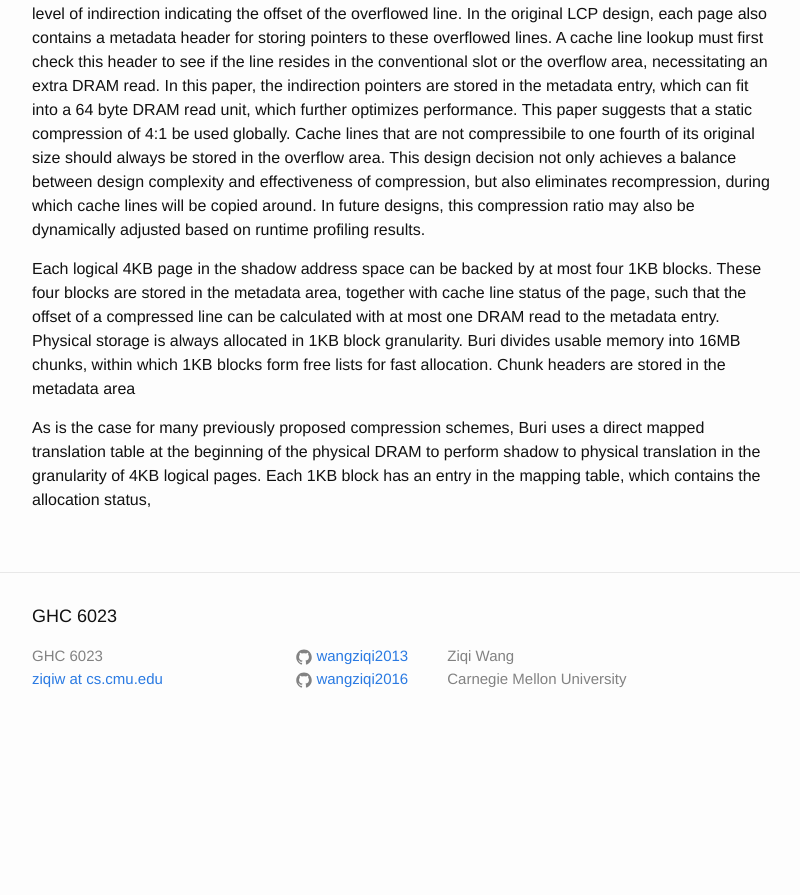
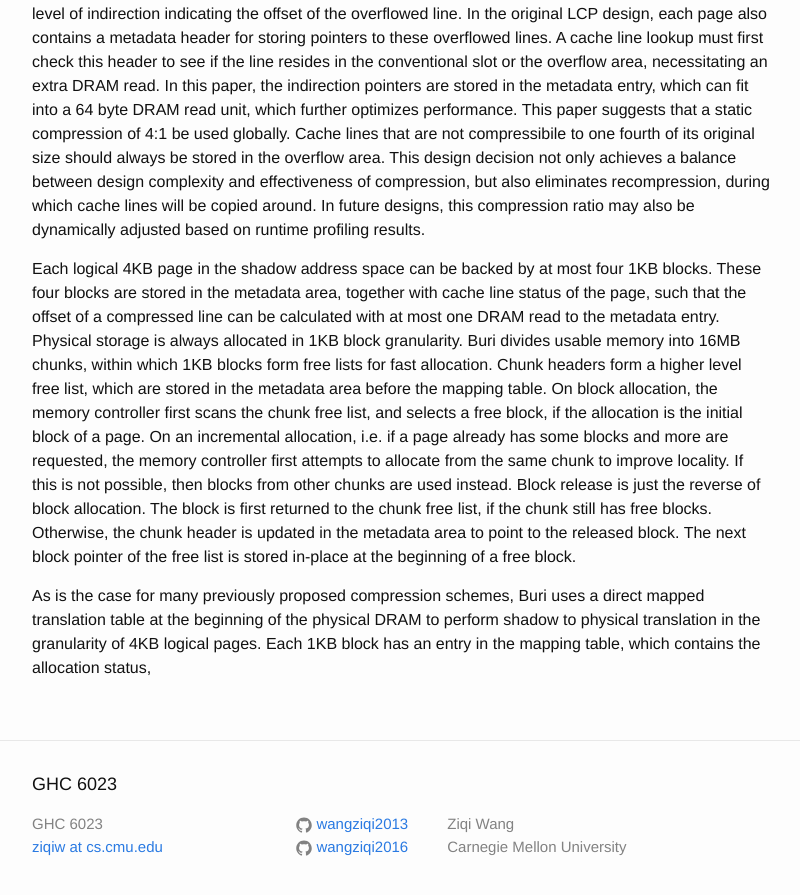
Before and after one commit to wangziqi2013/wangziqi2013.github.io, a Jekyll site: the page built from _posts/2020-07-16-buri.markdown, in a window 1280 px wide and 900 px high, scrolled down 2041 px. Shown: the top 895 px of the window, without its empty margins (238-1038 px from the left). Built offline with Jekyll 4.4.1, drawn with Linux system fonts in a browser that asks for light colours; before the commit the page ends 2791 px from its top, so only the background shows below that.

Commit message:
Adding block alloc/free

```diff
--- a/_posts/2020-07-16-buri.markdown
+++ b/_posts/2020-07-16-buri.markdown
@@ -88,7 +88,14 @@ Each logical 4KB page in the shadow address space can be backed by at most four
 stored in the metadata area, together with cache line status of the page, such that the offset of a compressed line
 can be calculated with at most one DRAM read to the metadata entry. Physical storage is always allocated in 1KB block
 granularity. Buri divides usable memory into 16MB chunks, within which 1KB blocks form free lists for fast allocation.
-Chunk headers are stored in the metadata area
+Chunk headers form a higher level free list, which are stored in the metadata area before the mapping table. On block
+allocation, the memory controller first scans the chunk free list, and selects a free block, if the allocation is
+the initial block of a page. On an incremental allocation, i.e. if a page already has some blocks and more are requested,
+the memory controller first attempts to allocate from the same chunk to improve locality. If this is not possible, then
+blocks from other chunks are used instead. Block release is just the reverse of block allocation. The block is first returned
+to the chunk free list, if the chunk still has free blocks. Otherwise, the chunk header is updated in the metadata area
+to point to the released block.
+The next block pointer of the free list is stored in-place at the beginning of a free block.
 
 As is the case for many previously proposed compression schemes, Buri
 uses a direct mapped translation table at the beginning of the physical DRAM to perform shadow to physical translation
```
